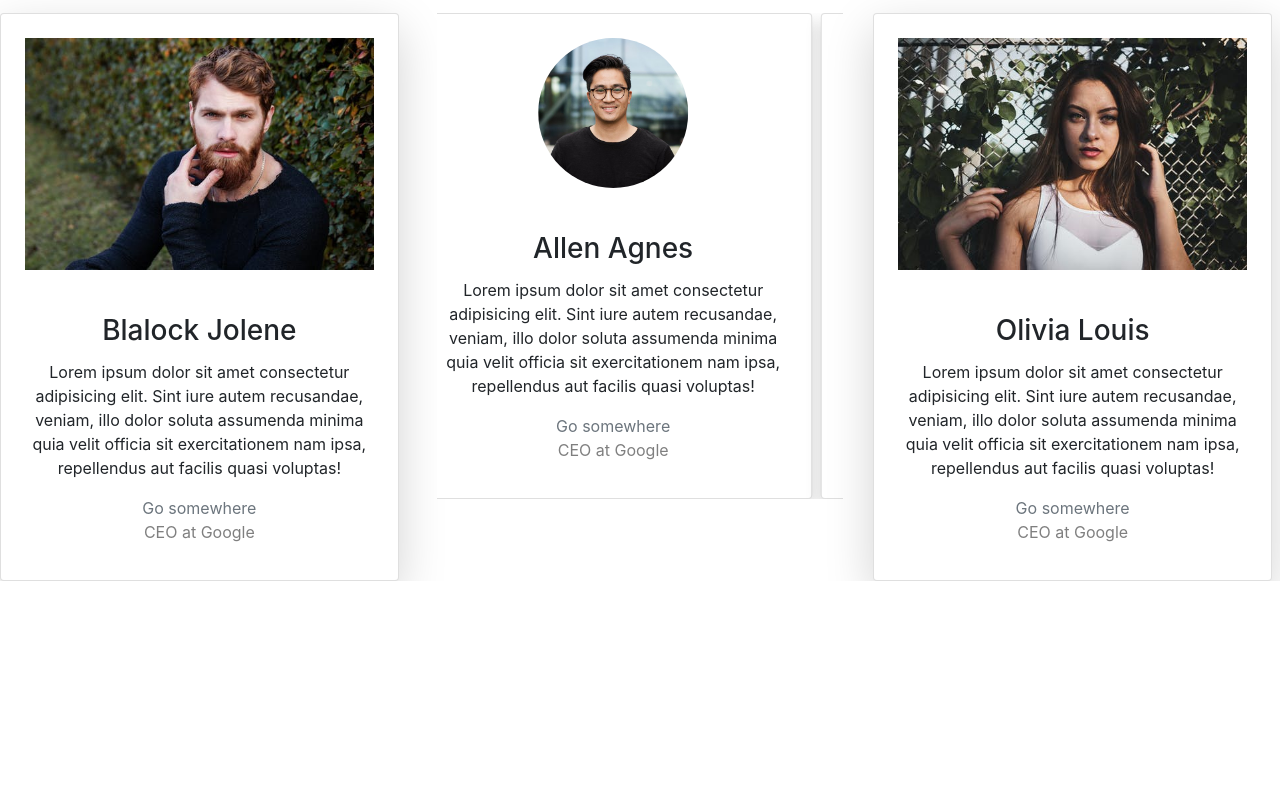
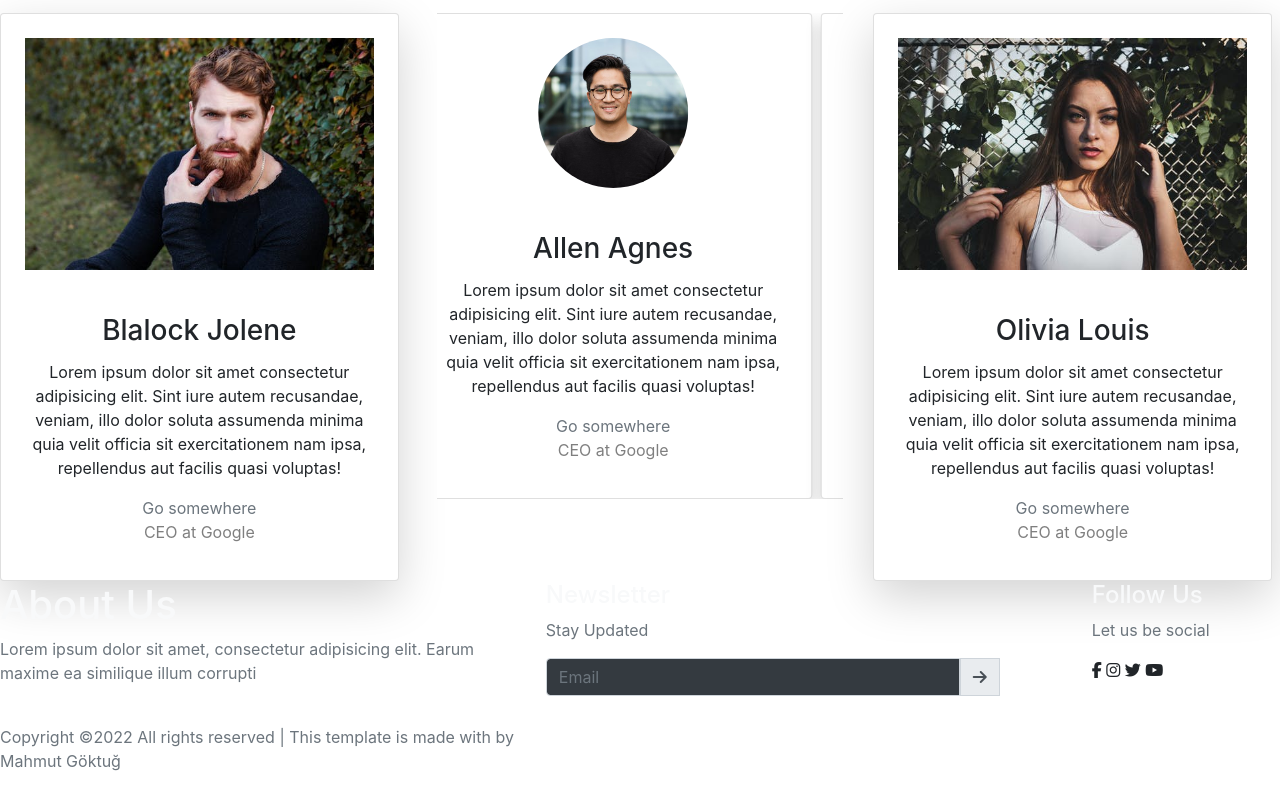
Before and after one commit to mahmutgoktug/exciting-adventure, a plain HTML site: page index.html in a window 1280 px wide. Shown: the part 4530-5319 px from the top of the page. Before the commit the page ends 5111 px from the top, so only its background shows below. Drawn offline with nearby package versions, Linux system fonts and the light colour scheme.

Commit message:
html done.

```diff
--- a/index.html
+++ b/index.html
@@ -300,7 +300,48 @@
 
 
     <footer>
+        <div class="container-fluid p-0">
+            <div class="row text-left">
+                <div class="col-md-5 col-md-5">
+                    <h1 class="text-light">About Us</h1>
+                    <p class="text-muted">
+                        Lorem ipsum dolor sit amet, consectetur adipisicing elit. Earum maxime ea similique illum corrupti
+                    </p>
+                    <p class="pt-4 text-muted">
+                        Copyright ©2022 All rights reserved | This template is made with by
+                        <span>Mahmut Göktuğ</span>
+                    </p>
+                </div>
+                <div class="col-md-5">
+                    <h4 class="text-light">Newsletter</h1>
+                    <p class="text-muted">Stay Updated</p>
+                    <form class="form-inline">
+                        <div class="col pl-0">
+                            <div class="input-group pr-5">
+                                <input type="text" class="form-control bg-dark text-white" placeholder="Email">
+                                <div class="input-group-prepend">
+                                    <div class="input-group-text">
+                                        <i class="fas fa-arrow-right"></i>
+                                    </div>
+                                </div>
+                            </div>
+                        </div>
+                    </form>
+                </div>
+                <div class="col-md-2 col-sm-12">
 
+                    <h4 class="text-light">Follow Us</h4>
+                    <p class="text-muted">Let us be social</p>
+                    <div class="column">
+                        <i class="fab fa-facebook-f"></i>
+                        <i class="fab fa-instagram"></i>
+                        <i class="fab fa-twitter"></i>
+                        <i class="fab fa-youtube"></i>
+                    </div>
+
+                </div>
+            </div>
+        </div>
     </footer>
 
 
```
